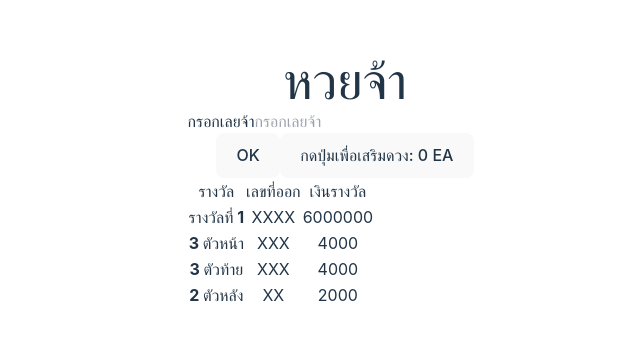
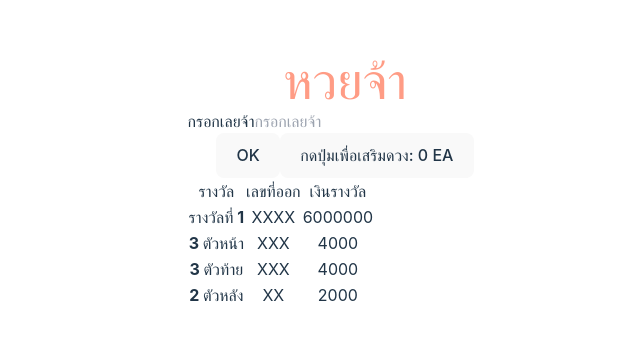
Before and after one commit to 1REDfriend/Stupid_Hackathon_ITCAMP, a React (Vite) app: page / in a window 1280 px wide. Shown: the part 220-560 px from the top of the page, without its empty margins (295-935 px from the left). Built offline with nearby package versions, Linux system fonts and the light colour scheme.

Commit message:
feat:add animate title

```diff
--- a/src/App.css
+++ b/src/App.css
@@ -21,5 +21,27 @@
 }
 
 .animate-wiggle {
-  animation: wiggle 0.3s ease-in-out ;
+  animation: wiggle 0.3s ease-in-out;
 }
+
+@keyframes backgroundColorPalette {
+  0% {
+    color: #ee6055;
+  }
+  25% {
+    color: #60d394;
+  }
+  50% {
+    color: #aaf683;
+  }
+  75% {
+    color: #ffd97d;
+  }
+  100% {
+    color: #ff9b85;
+  }
+}
+
+.animation-bg-palette {
+  animation: backgroundColorPalette 0.5s infinite;
+}
--- a/src/App.jsx
+++ b/src/App.jsx
@@ -4,32 +4,30 @@ import Swal from "sweetalert2";
 import withReactContent from "sweetalert2-react-content";
 
 function App() {
-
-  const [count, setCount] = useState(0)
+  const [count, setCount] = useState(0);
   const [check, setCheck] = useState(false);
   const countClick = () => {
-
-    const button = document.getElementById('btn');
-    button.classList.add('animate-wiggle');
+    const button = document.getElementById("btn");
+    button.classList.add("animate-wiggle");
     setTimeout(() => {
-      button.classList.remove('animate-wiggle');
+      button.classList.remove("animate-wiggle");
     }, 300);
 
-    setCount((count) => count + 1)
+    setCount((count) => count + 1);
     if (count == 19 && check == false) {
-      alert("อย่าโลภมากเว้ยยยย")
+      MySwal.fire({
+        title: <strong>อย่าโลภมากเว้ย !!!</strong>,
+        icon: "error",
+      });
       setCheck(true);
       console.log(check);
-    }
-    else if (count >= 20 && check == true) {
+    } else if (count >= 20 && check == true) {
       setCount(0);
-      setCheck(false)
+      setCheck(false);
       console.log(check);
     }
+  };
 
-  }
-
-  const rewards = ["รางวัลที่1", "3 ตัวหน้า", "3 ตัวท้าย", "2 ตัวหลัง"];
   const [dataTable, setDataTable] = useState([
     { id: 0, reward: "รางวัลที่ 1", lottery: "XXXX", price: 6000000 },
     { id: 1, reward: "3 ตัวหน้า", lottery: "XXX", price: 4000 },
@@ -85,8 +83,7 @@ function App() {
 
   return (
     <>
-
-      <h1 className="text-red-600">หวยจ้า</h1>
+      <h1 className="animation-bg-palette font-bold">หวยจ้า</h1>
       <div className="card">
         <div className="mb-4">
           <label
@@ -106,7 +103,13 @@ function App() {
         </div>
 
         <button onClick={handleClick}>OK</button>
-        <button id="btn" onClick={countClick} className=" ml-4 animate-wiggle inline-block align-middle">กดปุ่มเพื่อเสริมดวง: {count} EA</button>
+        <button
+          id="btn"
+          onClick={countClick}
+          className=" ml-4 animate-wiggle inline-block align-middle"
+        >
+          กดปุ่มเพื่อเสริมดวง: {count} EA
+        </button>
         {/* <h1 className="text-xl">{userLottery}</h1> */}
 
         {/* Table */}
```
Also changed, not shown: src/index.css (line endings or trailing spaces).
